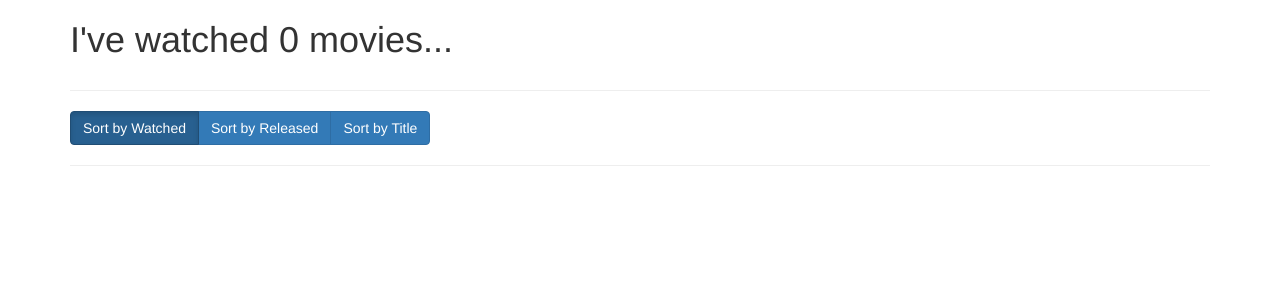
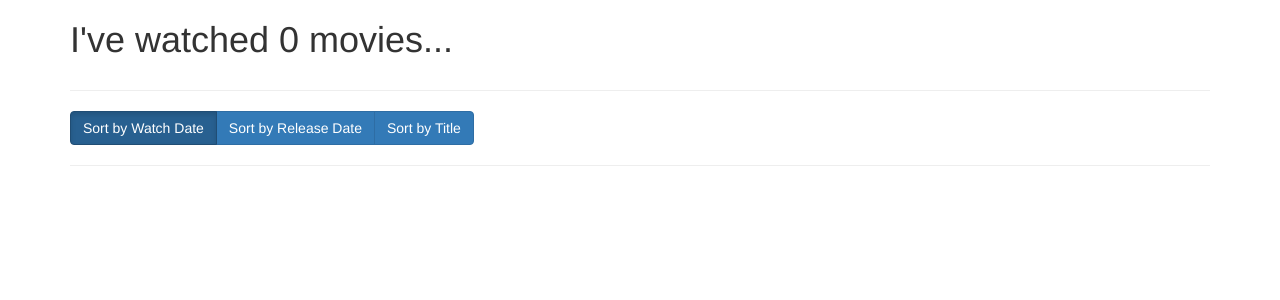
Before and after one commit to nitinsavant/lists, a Django app: page / in a window 1280 px wide. Shown: the top 300 px of the page. Run offline with Django 3.2, Linux system fonts and the light colour scheme; data that the repository does not hold is empty; some libraries are stand-ins or nearby versions.

Commit message:
Changed to original button labels

```diff
--- a/movies/templates/movies/index.html
+++ b/movies/templates/movies/index.html
@@ -17,10 +17,10 @@
 
     <div class="row btn-group col-md-12" data-toggle="buttons">
         <label class="btn btn-primary active" id="optionwatch">
-          <input type="radio" name="options" onclick="sortbyWatch();"> Sort by Watched
+          <input type="radio" name="options" onclick="sortbyWatch();"> Sort by Watch Date
         </label>
         <label class="btn btn-primary" id="optionrelease">
-          <input type="radio" name="options"  onclick="sortbyRelease();"> Sort by Released
+          <input type="radio" name="options"  onclick="sortbyRelease();"> Sort by Release Date
         </label>
         <label class="btn btn-primary" id="optiontitle">
           <input type="radio" name="options" onclick="sortbyTitle();"> Sort by Title
```
